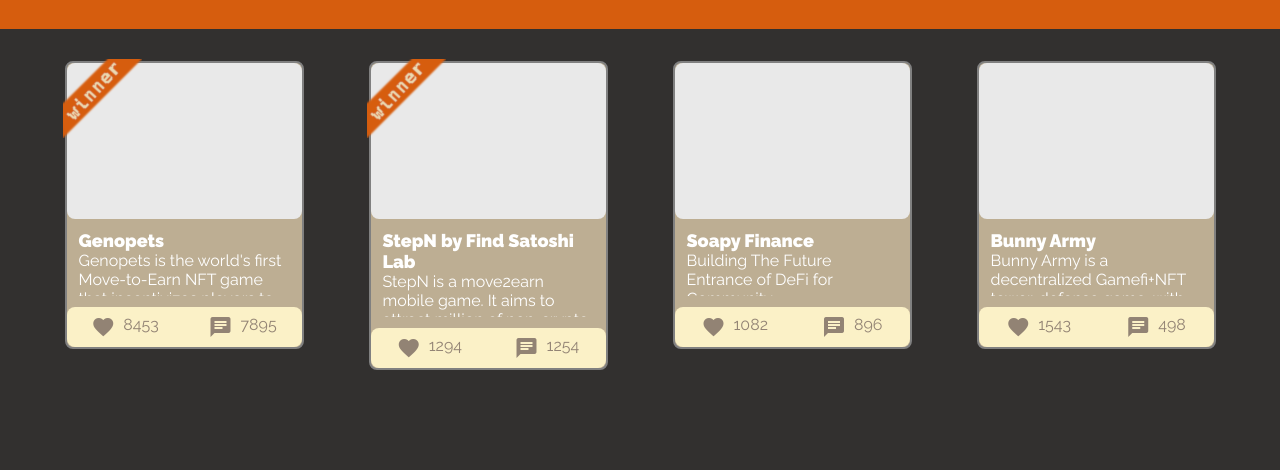
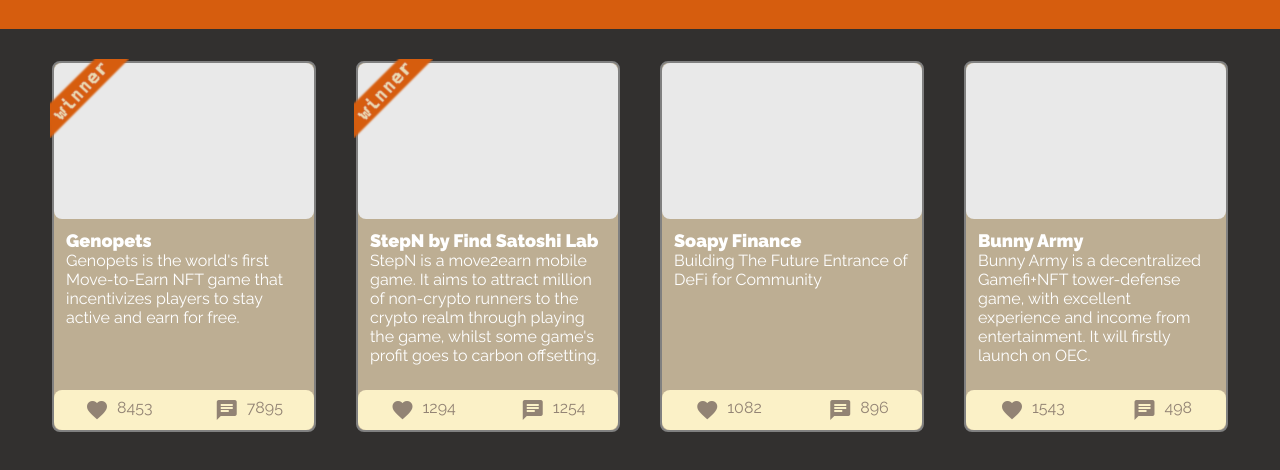
Before and after one commit to deepsea-dev/postdev, a plain HTML site: page site/static/index.html in a window 1280 px wide. Shown: the part 160-630 px from the top of the page. Drawn offline with Linux system fonts and the light colour scheme.

Commit message:
increase card size

```diff
--- a/site/static/styles.css
+++ b/site/static/styles.css
@@ -73,7 +73,7 @@ nav > img {
 .project {
   background-color: #bdae93;
   border: 2px solid gray;
-  width: 235px;
+  width: 260px;
   border-radius: 8px;
 }
 
@@ -93,7 +93,7 @@ nav > img {
 }
 
 .project-tagline {
-  height: 2.8em;
+  height: 8em;
   overflow: hidden;
 }
 
```
